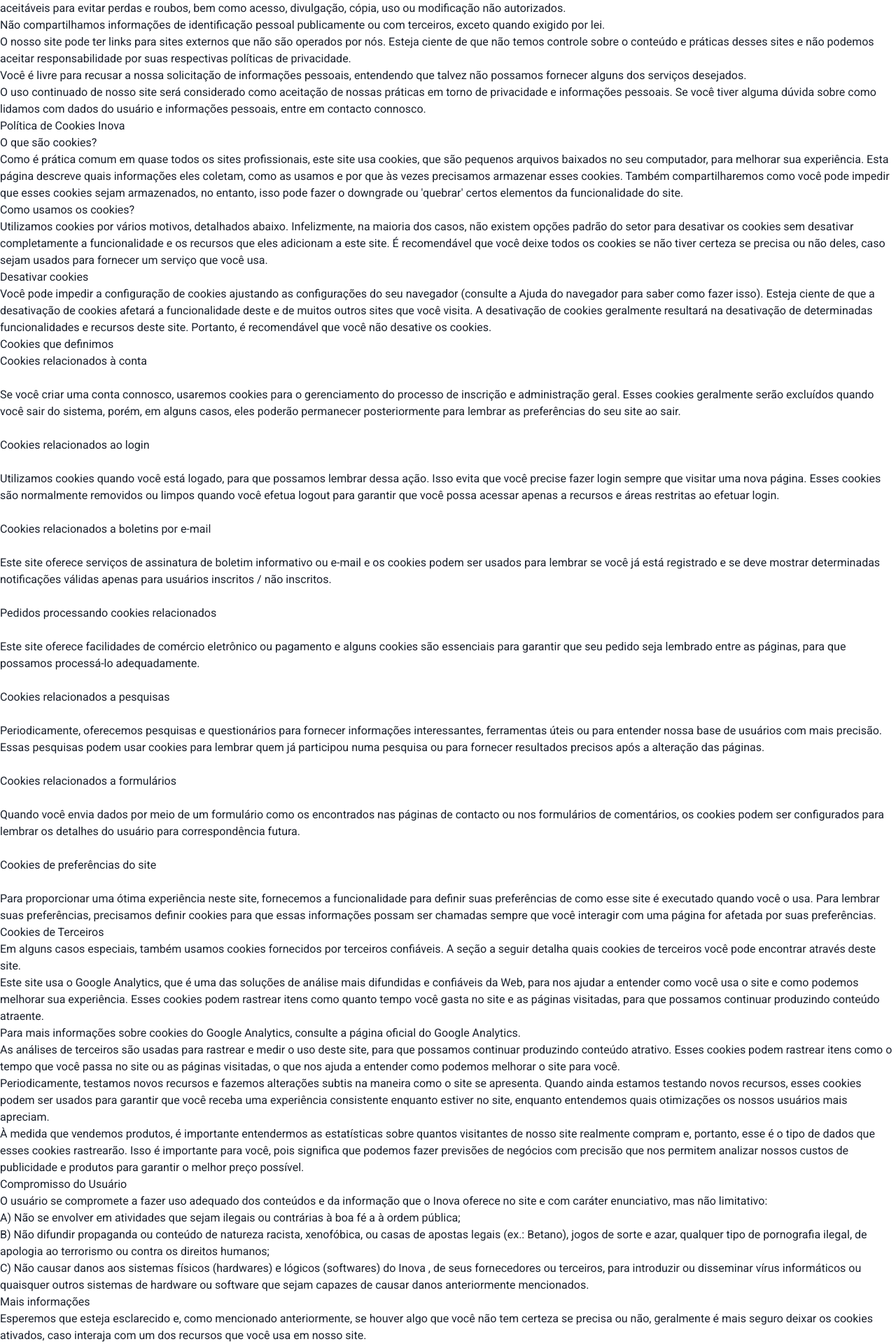
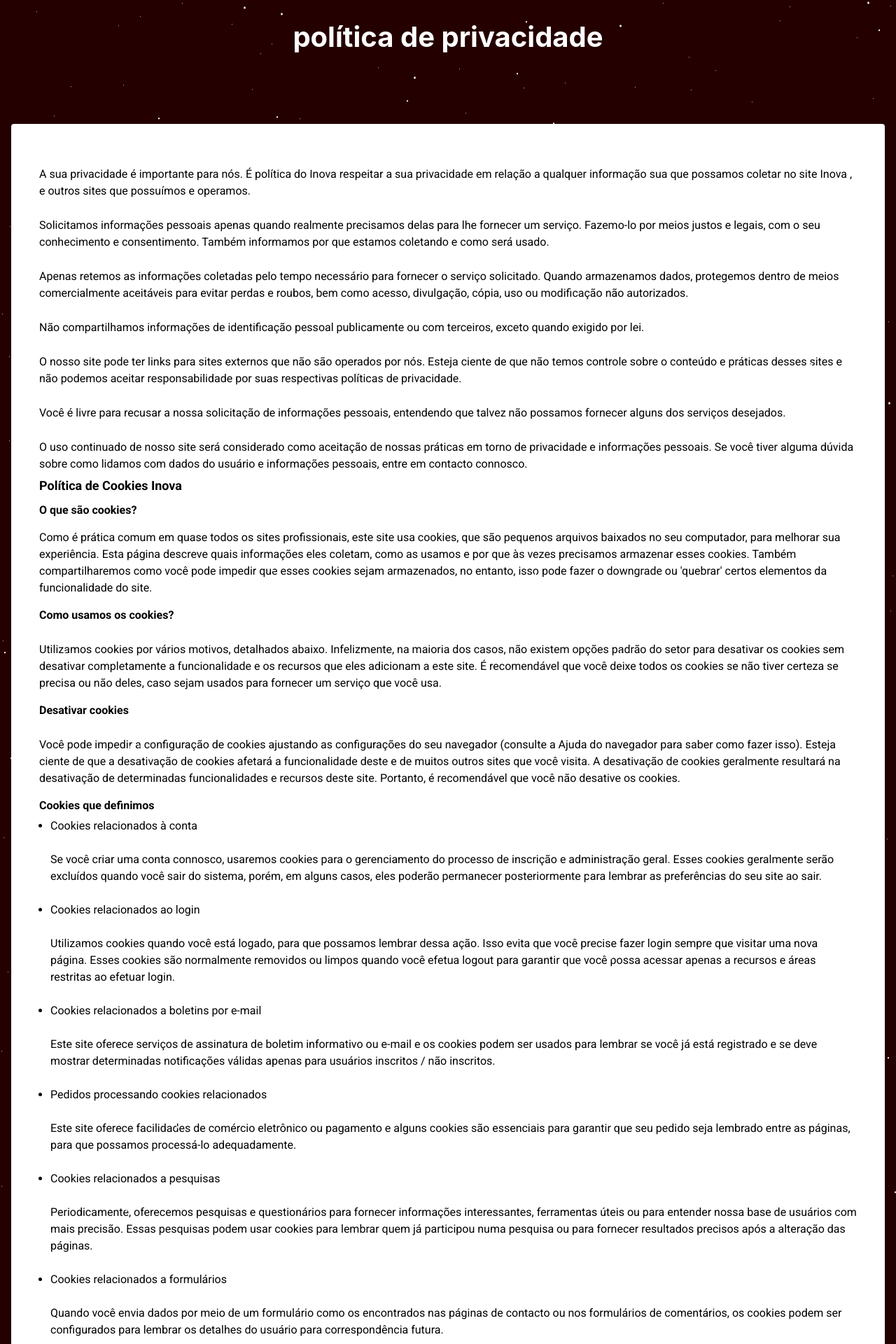
Before and after one commit to Inovacao-Unis/inova-frontend-old, a Next.js app: page /politica-de-privacidade in a window 1280 px wide. Shown: the part 144-2064 px from the top of the page at 70% size. Built offline with nearby package versions, Linux system fonts and the light colour scheme; no server answers.

Commit message:
start privacy

```diff
--- a/pages/politica-de-privacidade.js
+++ b/pages/politica-de-privacidade.js
@@ -1,232 +1,285 @@
-export default function Politica() {
-  return (
-    <div>
-      <h2>Política Privacidade</h2>
-      <p>
-        A sua privacidade é importante para nós. É política do Inova respeitar a
-        sua privacidade em relação a qualquer informação sua que possamos
-        coletar no site <a href="inova.uaiinovei.com.br">Inova </a>, e outros
-        sites que possuímos e operamos.
-      </p>
-      <p>
+import Layout from '@components/Layout';
+import {
+  Container,
+  Text,
+  Heading,
+  Flex,
+  UnorderedList,
+  ListItem,
+} from '@chakra-ui/react';
+
+const Politica = () => (
+  <Layout painel>
+    <Flex w="100vw" minH="87vh" direction="column" align="center">
+      <Container maxW="container.xl">
+        <Heading
+          fontSize="2.5rem"
+          fontWeight="700"
+          textAlign="center"
+          m="100px auto"
+        >
+          política de privacidade
+        </Heading>
+        <Flex
+          direction="column"
+          bg="white"
+          color="black"
+          p="40px"
+          borderRadius="4px"
+        >
+          <Text mt="20px" mb="5px">
+            A sua privacidade é importante para nós. É política do Inova
+            respeitar a sua privacidade em relação a qualquer informação sua que
+            possamos coletar no site <a href="inova.uaiinovei.com.br">Inova </a>
+            , e outros sites que possuímos e operamos.
+          </Text>
+          <Text mt="20px" mb="5px">
             Solicitamos informações pessoais apenas quando realmente precisamos
-        delas para lhe fornecer um serviço. Fazemo-lo por meios justos e legais,
-        com o seu conhecimento e consentimento. Também informamos por que
-        estamos coletando e como será usado.
-      </p>
-      <p>
+            delas para lhe fornecer um serviço. Fazemo-lo por meios justos e
+            legais, com o seu conhecimento e consentimento. Também informamos
+            por que estamos coletando e como será usado.
+          </Text>
+          <Text mt="20px" mb="5px">
             Apenas retemos as informações coletadas pelo tempo necessário para
             fornecer o serviço solicitado. Quando armazenamos dados, protegemos
-        dentro de meios comercialmente aceitáveis para evitar perdas e roubos,
-        bem como acesso, divulgação, cópia, uso ou modificação não autorizados.
-      </p>
-      <p>
-        Não compartilhamos informações de identificação pessoal publicamente ou
-        com terceiros, exceto quando exigido por lei.
-      </p>
-      <p>
-        O nosso site pode ter links para sites externos que não são operados por
-        nós. Esteja ciente de que não temos controle sobre o conteúdo e práticas
-        desses sites e não podemos aceitar responsabilidade por suas respectivas
-        políticas de privacidade.
-      </p>
-      <p>
-        Você é livre para recusar a nossa solicitação de informações pessoais,
-        entendendo que talvez não possamos fornecer alguns dos serviços
-        desejados.
-      </p>
-      <p>
-        O uso continuado de nosso site será considerado como aceitação de nossas
-        práticas em torno de privacidade e informações pessoais. Se você tiver
-        alguma dúvida sobre como lidamos com dados do usuário e informações
-        pessoais, entre em contacto connosco.
-      </p>
-      <h2>Política de Cookies Inova </h2> <h3>O que são cookies?</h3>
-      <p>
-        Como é prática comum em quase todos os sites profissionais, este site
-        usa cookies, que são pequenos arquivos baixados no seu computador, para
-        melhorar sua experiência. Esta página descreve quais informações eles
-        coletam, como as usamos e por que às vezes precisamos armazenar esses
-        cookies. Também compartilharemos como você pode impedir que esses
-        cookies sejam armazenados, no entanto, isso pode fazer o downgrade ou
-        &apos;quebrar&apos; certos elementos da funcionalidade do site.
-      </p>
-      <h3>Como usamos os cookies?</h3>
-      <p>
-        Utilizamos cookies por vários motivos, detalhados abaixo. Infelizmente,
-        na maioria dos casos, não existem opções padrão do setor para desativar
-        os cookies sem desativar completamente a funcionalidade e os recursos
-        que eles adicionam a este site. É recomendável que você deixe todos os
-        cookies se não tiver certeza se precisa ou não deles, caso sejam usados
-        para fornecer um serviço que você usa.
-      </p>
-      <h3>Desativar cookies</h3>
-      <p>
-        Você pode impedir a configuração de cookies ajustando as configurações
-        do seu navegador (consulte a Ajuda do navegador para saber como fazer
-        isso). Esteja ciente de que a desativação de cookies afetará a
-        funcionalidade deste e de muitos outros sites que você visita. A
-        desativação de cookies geralmente resultará na desativação de
-        determinadas funcionalidades e recursos deste site. Portanto, é
-        recomendável que você não desative os cookies.
-      </p>
-      <h3>Cookies que definimos</h3>
-      <ul>
-        <li>
+            dentro de meios comercialmente aceitáveis para evitar perdas e
+            roubos, bem como acesso, divulgação, cópia, uso ou modificação não
+            autorizados.
+          </Text>
+          <Text mt="20px" mb="5px">
+            Não compartilhamos informações de identificação pessoal publicamente
+            ou com terceiros, exceto quando exigido por lei.
+          </Text>
+          <Text mt="20px" mb="5px">
+            O nosso site pode ter links para sites externos que não são operados
+            por nós. Esteja ciente de que não temos controle sobre o conteúdo e
+            práticas desses sites e não podemos aceitar responsabilidade por
+            suas respectivas políticas de privacidade.
+          </Text>
+          <Text mt="20px" mb="5px">
+            Você é livre para recusar a nossa solicitação de informações
+            pessoais, entendendo que talvez não possamos fornecer alguns dos
+            serviços desejados.
+          </Text>
+          <Text mt="20px" mb="5px">
+            O uso continuado de nosso site será considerado como aceitação de
+            nossas práticas em torno de privacidade e informações pessoais. Se
+            você tiver alguma dúvida sobre como lidamos com dados do usuário e
+            informações pessoais, entre em contacto connosco.
+          </Text>
+          <Text fontSize="lg" fontWeight="bold">
+            Política de Cookies Inova{' '}
+          </Text>{' '}
+          <Text fontSize="md" fontWeight="bold" mt="10px" mb="5px">
+            O que são cookies?
+          </Text>
+          <Text mt="10px" mb="5px">
+            Como é prática comum em quase todos os sites profissionais, este
+            site usa cookies, que são pequenos arquivos baixados no seu
+            computador, para melhorar sua experiência. Esta página descreve
+            quais informações eles coletam, como as usamos e por que às vezes
+            precisamos armazenar esses cookies. Também compartilharemos como
+            você pode impedir que esses cookies sejam armazenados, no entanto,
+            isso pode fazer o downgrade ou &apos;quebrar&apos; certos elementos
+            da funcionalidade do site.
+          </Text>
+          <Text fontSize="md" fontWeight="bold" mt="10px" mb="5px">
+            Como usamos os cookies?
+          </Text>
+          <Text mt="20px" mb="5px">
+            Utilizamos cookies por vários motivos, detalhados abaixo.
+            Infelizmente, na maioria dos casos, não existem opções padrão do
+            setor para desativar os cookies sem desativar completamente a
+            funcionalidade e os recursos que eles adicionam a este site. É
+            recomendável que você deixe todos os cookies se não tiver certeza se
+            precisa ou não deles, caso sejam usados para fornecer um serviço que
+            você usa.
+          </Text>
+          <Text fontSize="md" fontWeight="bold" mt="10px" mb="5px">
+            Desativar cookies
+          </Text>
+          <Text mt="20px" mb="5px">
+            Você pode impedir a configuração de cookies ajustando as
+            configurações do seu navegador (consulte a Ajuda do navegador para
+            saber como fazer isso). Esteja ciente de que a desativação de
+            cookies afetará a funcionalidade deste e de muitos outros sites que
+            você visita. A desativação de cookies geralmente resultará na
+            desativação de determinadas funcionalidades e recursos deste site.
+            Portanto, é recomendável que você não desative os cookies.
+          </Text>
+          <Text fontSize="md" fontWeight="bold" mt="10px" mb="5px">
+            Cookies que definimos
+          </Text>
+          <UnorderedList>
+            <ListItem>
               Cookies relacionados à conta
               <br />
               <br /> Se você criar uma conta connosco, usaremos cookies para o
-          gerenciamento do processo de inscrição e administração geral. Esses
-          cookies geralmente serão excluídos quando você sair do sistema, porém,
-          em alguns casos, eles poderão permanecer posteriormente para lembrar
-          as preferências do seu site ao sair.
+              gerenciamento do processo de inscrição e administração geral.
+              Esses cookies geralmente serão excluídos quando você sair do
+              sistema, porém, em alguns casos, eles poderão permanecer
+              posteriormente para lembrar as preferências do seu site ao sair.
               <br />
               <br />
-        </li>
-        <li>
+            </ListItem>
+            <ListItem>
               Cookies relacionados ao login
               <br />
-          <br /> Utilizamos cookies quando você está logado, para que possamos
-          lembrar dessa ação. Isso evita que você precise fazer login sempre que
-          visitar uma nova página. Esses cookies são normalmente removidos ou
-          limpos quando você efetua logout para garantir que você possa acessar
-          apenas a recursos e áreas restritas ao efetuar login.
+              <br /> Utilizamos cookies quando você está logado, para que
+              possamos lembrar dessa ação. Isso evita que você precise fazer
+              login sempre que visitar uma nova página. Esses cookies são
+              normalmente removidos ou limpos quando você efetua logout para
+              garantir que você possa acessar apenas a recursos e áreas
+              restritas ao efetuar login.
               <br />
               <br />
-        </li>
-        <li>
+            </ListItem>
+            <ListItem>
               Cookies relacionados a boletins por e-mail
               <br />
               <br />
               Este site oferece serviços de assinatura de boletim informativo ou
               e-mail e os cookies podem ser usados para lembrar se você já está
-          registrado e se deve mostrar determinadas notificações válidas apenas
-          para usuários inscritos / não inscritos.
+              registrado e se deve mostrar determinadas notificações válidas
+              apenas para usuários inscritos / não inscritos.
               <br />
               <br />
-        </li>
-        <li>
+            </ListItem>
+            <ListItem>
               Pedidos processando cookies relacionados
               <br />
               <br /> Este site oferece facilidades de comércio eletrônico ou
-          pagamento e alguns cookies são essenciais para garantir que seu pedido
-          seja lembrado entre as páginas, para que possamos processá-lo
-          adequadamente.
+              pagamento e alguns cookies são essenciais para garantir que seu
+              pedido seja lembrado entre as páginas, para que possamos
+              processá-lo adequadamente.
               <br />
               <br />
-        </li>
-        <li>
+            </ListItem>
+            <ListItem>
               Cookies relacionados a pesquisas
               <br />
               <br /> Periodicamente, oferecemos pesquisas e questionários para
-          fornecer informações interessantes, ferramentas úteis ou para entender
-          nossa base de usuários com mais precisão. Essas pesquisas podem usar
-          cookies para lembrar quem já participou numa pesquisa ou para fornecer
-          resultados precisos após a alteração das páginas.
+              fornecer informações interessantes, ferramentas úteis ou para
+              entender nossa base de usuários com mais precisão. Essas pesquisas
+              podem usar cookies para lembrar quem já participou numa pesquisa
+              ou para fornecer resultados precisos após a alteração das páginas.
               <br />
               <br />
-        </li>
-        <li>
+            </ListItem>
+            <ListItem>
               Cookies relacionados a formulários
               <br />
               <br /> Quando você envia dados por meio de um formulário como os
-          encontrados nas páginas de contacto ou nos formulários de comentários,
-          os cookies podem ser configurados para lembrar os detalhes do usuário
-          para correspondência futura.
+              encontrados nas páginas de contacto ou nos formulários de
+              comentários, os cookies podem ser configurados para lembrar os
+              detalhes do usuário para correspondência futura.
               <br />
               <br />
-        </li>
-        <li>
+            </ListItem>
+            <ListItem>
               Cookies de preferências do site
               <br />
-          <br /> Para proporcionar uma ótima experiência neste site, fornecemos
-          a funcionalidade para definir suas preferências de como esse site é
-          executado quando você o usa. Para lembrar suas preferências,
-          precisamos definir cookies para que essas informações possam ser
-          chamadas sempre que você interagir com uma página for afetada por suas
-          preferências.
+              <br /> Para proporcionar uma ótima experiência neste site,
+              fornecemos a funcionalidade para definir suas preferências de como
+              esse site é executado quando você o usa. Para lembrar suas
+              preferências, precisamos definir cookies para que essas
+              informações possam ser chamadas sempre que você interagir com uma
+              página for afetada por suas preferências.
               <br />
-        </li>
-      </ul>
-      <h3>Cookies de Terceiros</h3>
-      <p>
+            </ListItem>
+          </UnorderedList>
+          <Text fontSize="md" fontWeight="bold" mt="10px" mb="5px">
+            Cookies de Terceiros
+          </Text>
+          <Text mt="20px" mb="5px">
             Em alguns casos especiais, também usamos cookies fornecidos por
             terceiros confiáveis. A seção a seguir detalha quais cookies de
             terceiros você pode encontrar através deste site.
-      </p>
-      <ul>
-        <li>
-          Este site usa o Google Analytics, que é uma das soluções de análise
-          mais difundidas e confiáveis da Web, para nos ajudar a entender como
-          você usa o site e como podemos melhorar sua experiência. Esses cookies
-          podem rastrear itens como quanto tempo você gasta no site e as páginas
-          visitadas, para que possamos continuar produzindo conteúdo atraente.
-        </li>
-      </ul>
-      <p>
+          </Text>
+          <UnorderedList>
+            <ListItem>
+              Este site usa o Google Analytics, que é uma das soluções de
+              análise mais difundidas e confiáveis da Web, para nos ajudar a
+              entender como você usa o site e como podemos melhorar sua
+              experiência. Esses cookies podem rastrear itens como quanto tempo
+              você gasta no site e as páginas visitadas, para que possamos
+              continuar produzindo conteúdo atraente.
+            </ListItem>
+          </UnorderedList>
+          <Text mt="20px" mb="5px">
             Para mais informações sobre cookies do Google Analytics, consulte a
             página oficial do Google Analytics.
-      </p>
-      <ul>
-        <li>
-          As análises de terceiros são usadas para rastrear e medir o uso deste
-          site, para que possamos continuar produzindo conteúdo atrativo. Esses
-          cookies podem rastrear itens como o tempo que você passa no site ou as
-          páginas visitadas, o que nos ajuda a entender como podemos melhorar o
-          site para você.
-        </li>
-        <li>
-          Periodicamente, testamos novos recursos e fazemos alterações subtis na
-          maneira como o site se apresenta. Quando ainda estamos testando novos
-          recursos, esses cookies podem ser usados para garantir que você receba
-          uma experiência consistente enquanto estiver no site, enquanto
-          entendemos quais otimizações os nossos usuários mais apreciam.
-        </li>
-        <li>
+          </Text>
+          <UnorderedList>
+            <ListItem>
+              As análises de terceiros são usadas para rastrear e medir o uso
+              deste site, para que possamos continuar produzindo conteúdo
+              atrativo. Esses cookies podem rastrear itens como o tempo que você
+              passa no site ou as páginas visitadas, o que nos ajuda a entender
+              como podemos melhorar o site para você.
+            </ListItem>
+            <ListItem>
+              Periodicamente, testamos novos recursos e fazemos alterações
+              subtis na maneira como o site se apresenta. Quando ainda estamos
+              testando novos recursos, esses cookies podem ser usados para
+              garantir que você receba uma experiência consistente enquanto
+              estiver no site, enquanto entendemos quais otimizações os nossos
+              usuários mais apreciam.
+            </ListItem>
+            <ListItem>
               À medida que vendemos produtos, é importante entendermos as
-          estatísticas sobre quantos visitantes de nosso site realmente compram
-          e, portanto, esse é o tipo de dados que esses cookies rastrearão. Isso
-          é importante para você, pois significa que podemos fazer previsões de
-          negócios com precisão que nos permitem analizar nossos custos de
-          publicidade e produtos para garantir o melhor preço possível.
-        </li>
-      </ul>
-      <h3>Compromisso do Usuário</h3>
-      <p>
+              estatísticas sobre quantos visitantes de nosso site realmente
+              compram e, portanto, esse é o tipo de dados que esses cookies
+              rastrearão. Isso é importante para você, pois significa que
+              podemos fazer previsões de negócios com precisão que nos permitem
+              analizar nossos custos de publicidade e produtos para garantir o
+              melhor preço possível.
+            </ListItem>
+          </UnorderedList>
+          <Text fontSize="md" fontWeight="bold" mt="10px" mb="5px">
+            Compromisso do Usuário
+          </Text>
+          <Text mt="20px" mb="5px">
             O usuário se compromete a fazer uso adequado dos conteúdos e da
-        informação que o Inova oferece no site e com caráter enunciativo, mas
-        não limitativo:
-      </p>
-      <ul>
-        <li>
-          A) Não se envolver em atividades que sejam ilegais ou contrárias à boa
-          fé a à ordem pública;
-        </li>
-        <li>
+            informação que o Inova oferece no site e com caráter enunciativo,
+            mas não limitativo:
+          </Text>
+          <UnorderedList>
+            <ListItem>
+              A) Não se envolver em atividades que sejam ilegais ou contrárias à
+              boa fé a à ordem pública;
+            </ListItem>
+            <ListItem>
               B) Não difundir propaganda ou conteúdo de natureza racista,
-          xenofóbica, ou casas de apostas legais (ex.: Betano), jogos de sorte e
-          azar, qualquer tipo de pornografia ilegal, de apologia ao terrorismo
-          ou contra os direitos humanos;
-        </li>
-        <li>
+              xenofóbica, ou casas de apostas legais (ex.: Betano), jogos de
+              sorte e azar, qualquer tipo de pornografia ilegal, de apologia ao
+              terrorismo ou contra os direitos humanos;
+            </ListItem>
+            <ListItem>
               C) Não causar danos aos sistemas físicos (hardwares) e lógicos
               (softwares) do Inova , de seus fornecedores ou terceiros, para
               introduzir ou disseminar vírus informáticos ou quaisquer outros
               sistemas de hardware ou software que sejam capazes de causar danos
               anteriormente mencionados.
-        </li>
-      </ul>
-      <h3>Mais informações</h3>
-      <p>
-        Esperemos que esteja esclarecido e, como mencionado anteriormente, se
-        houver algo que você não tem certeza se precisa ou não, geralmente é
-        mais seguro deixar os cookies ativados, caso interaja com um dos
-        recursos que você usa em nosso site.
-      </p>
-      <p>
-        Esta política é efetiva a partir de <strong>August</strong>/
+            </ListItem>
+          </UnorderedList>
+          <Text fontSize="md" fontWeight="bold" mt="10px" mb="5px">
+            Mais informações
+          </Text>
+          <Text mt="20px" mb="5px">
+            Esperemos que esteja esclarecido e, como mencionado anteriormente,
+            se houver algo que você não tem certeza se precisa ou não,
+            geralmente é mais seguro deixar os cookies ativados, caso interaja
+            com um dos recursos que você usa em nosso site.
+          </Text>
+          <Text mt="20px" mb="5px">
+            Esta política é efetiva a partir de <strong>Novembro</strong>/
             <strong>2021</strong>.
-      </p>
-    </div>
+          </Text>
+        </Flex>
+      </Container>
+    </Flex>
+  </Layout>
 );
-}
+
+export default Politica;
```
Also changed, not shown: pages/index.js (+12 -0 lines). Lines whose indentation alone changed are shown as unchanged.
